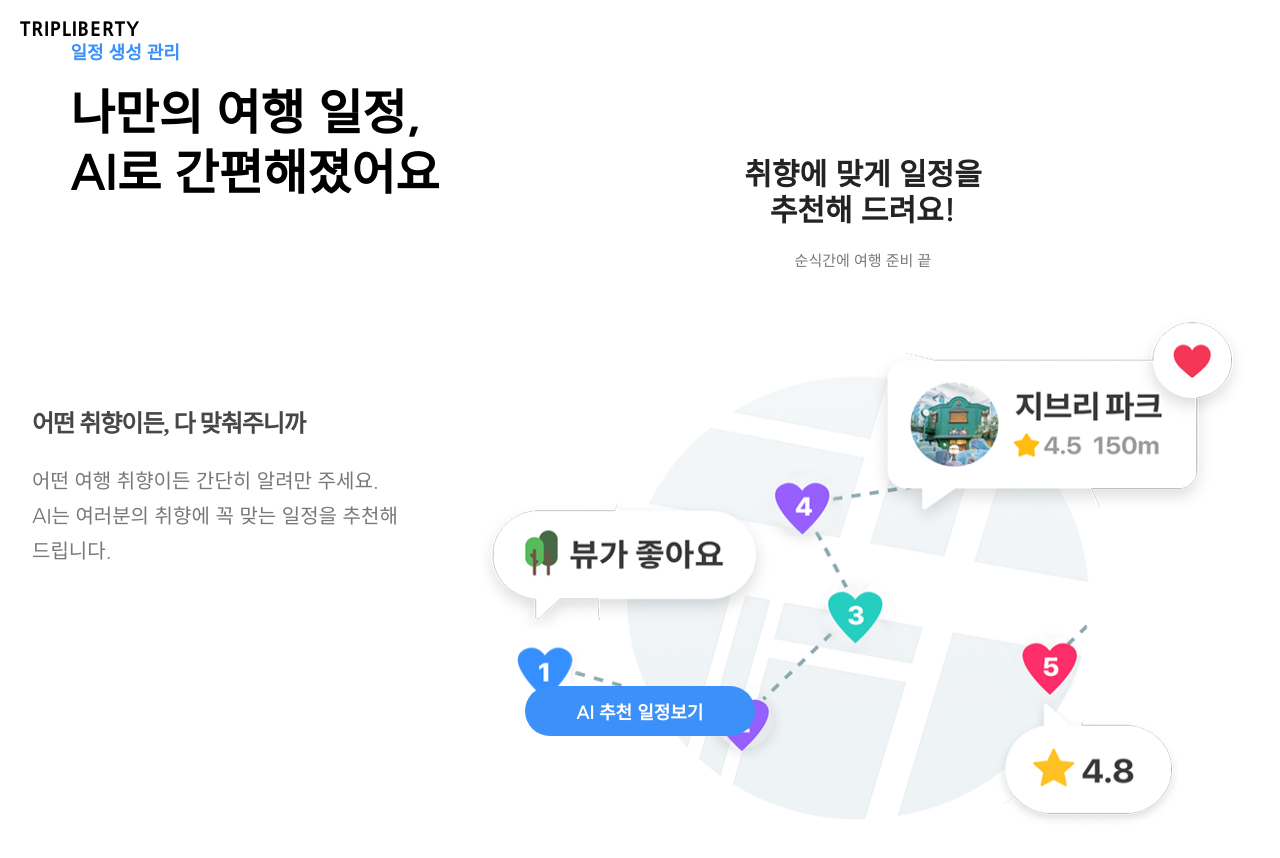
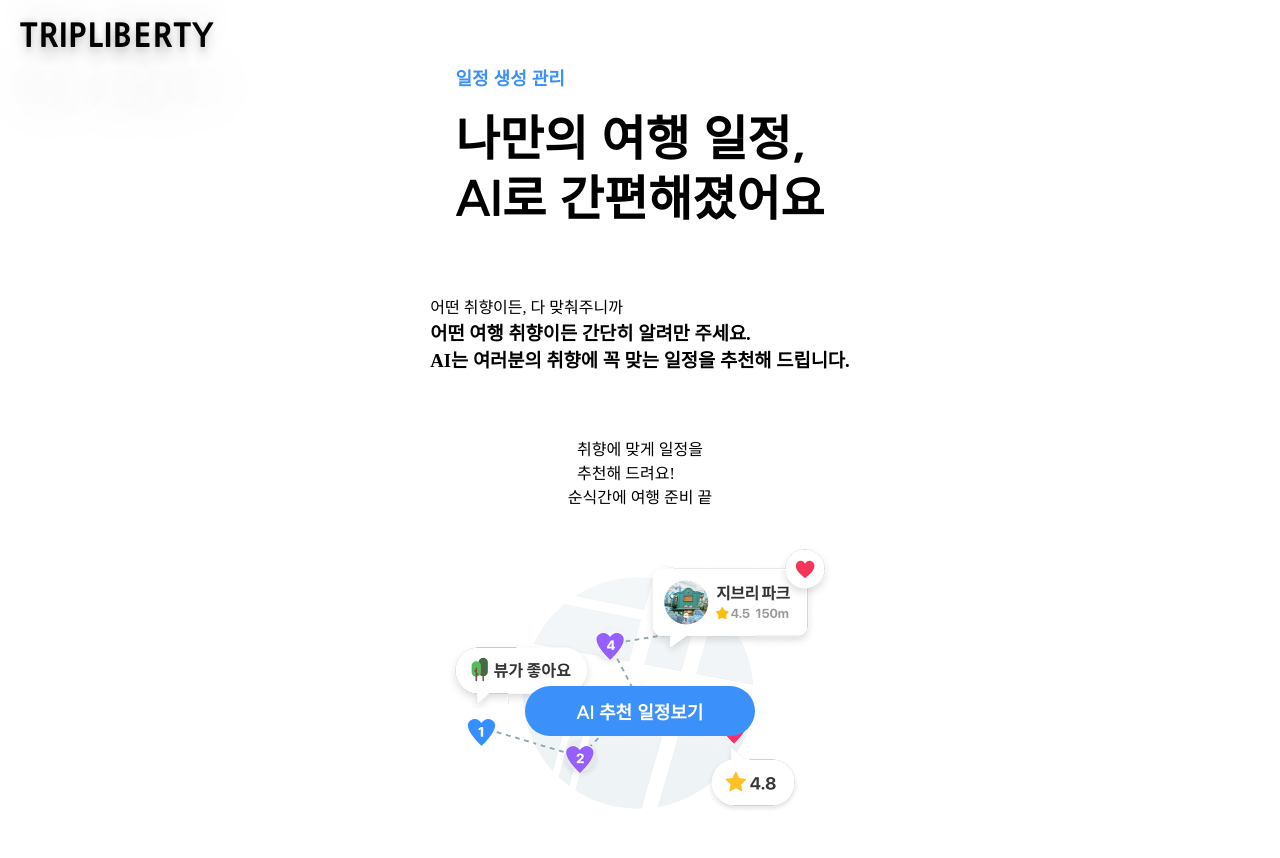
Before and after one commit to projectkorea/trip, a React (Create React App) app: page /schedule in a window 1280 px wide. Shown: the top 858 px of the page. Built offline with nearby package versions, Linux system fonts and the light colour scheme.

Commit message:
refactor(ui): clean up CSS and restructure components for improved layout

```diff
--- a/src/components/Header.jsx
+++ b/src/components/Header.jsx
@@ -18,22 +18,6 @@ function Header({ setModalState }) {
         <h1 className="logo" onClick={handleClick}>
           <a href="">TRIPLIBERTY</a>
         </h1>
-				<div className="header-right-menu">
-					<p>
-						<a href="#">내 예약</a>
-					</p>
-					<button
-						onClick={handleButtonClick}
-						className="btn-open"
-						type="button"
-					>
-						<div className="hamburger">
-							<span className="hamburger_bar"></span>
-							<span className="hamburger_bar"></span>
-							<span className="hamburger_bar"></span>
-						</div>
-					</button>
-				</div>
       </div>
     </header>
   );
--- a/src/components/Main.jsx
+++ b/src/components/Main.jsx
@@ -1,5 +1,27 @@
-import { NavLink, useNavigate } from 'react-router';
+import { useNavigate } from 'react-router';
 import ScheduleButton from '@common/ScheduleButton';
+import styled from 'styled-components';
+
+const LandingPageLayout = styled.div`
+  display: flex;
+  flex-direction: column;
+  align-items: center;
+  justify-content: center;
+  width: 100%;
+  height: 100vh;
+  background-image: url(/images/main.jpg);
+  background-size: cover;
+  background-position: center;
+  background-repeat: no-repeat;
+`;
+
+const Title = styled.h1`
+  font-size: 3rem;
+  font-weight: 600;
+  color: #333;
+  text-align: center;
+  width: 80%;
+`;
 
 function Main() {
   const navigate = useNavigate();
@@ -8,29 +30,10 @@ function Main() {
   };
 
   return (
-    <main>
-      <section className="main-container">
-        <div className="main-wrap home">
-          <div className="schedule-btn-container">
-            <ScheduleButton text="AI 추천 일정보기" onClick={handleOnClick} to="/schedule" />
-            <ScheduleButton text="즉시 투어 가이드" onClick={handleOnClick} to="/components/TripDetails" />
-          </div>
-        </div>
-      </section>
-
-      <div className="popup-container">
-        <div className="popup-content">
-          <p className="popup-message">위치정보 이용권한 설정이 필요합니다.</p>
-          <section className="popup-description">
-            <p>내 근처 정보를 추천받고 싶다면</p>
-            <span className="popup-notice">사용 중인 브라우저의 위치 권한을 허용해주세요.</span>
-          </section>
-          <button className="popup-close">
-            <span className="close-text">닫기</span>
-          </button>
-        </div>
-      </div>
-    </main>
+    <LandingPageLayout>
+      <Title>취향에 맞게 똑똑한 AI가 일정을 추천해 드려요!</Title>
+      <ScheduleButton text="AI 추천 일정보기" onClick={handleOnClick} to="/schedule" />
+    </LandingPageLayout>
   );
 }
 
--- a/src/components/schedules/Schedule.jsx
+++ b/src/components/schedules/Schedule.jsx
@@ -5,6 +5,7 @@ const MainContainer = styled.div`
   width: 100%;
   height: 100%;
   display: flex;
+  flex-direction: column;
   align-items: center;
   justify-content: space-around;
   padding: 2rem;
@@ -14,6 +15,7 @@ const SubContainer = styled.div`
   display: flex;
   flex-direction: column;
   align-items: center;
+  margin: 2rem 0;
 `;
 
 const Button = styled.button`
@@ -31,6 +33,19 @@ const Button = styled.button`
   bottom: 4rem;
 `;
 
+const ImageContainer = styled.div`
+  display: flex;
+  justify-content: center;
+  align-items: center;
+  margin: 0 auto;
+  padding-bottom: 25px;
+  & img {
+    width: 50%;
+    height: 50%;
+    object-fit: cover;
+  }
+`;
+
 function Schedule() {
   const navigate = useNavigate();
 
@@ -39,6 +54,12 @@ function Schedule() {
   }
   return (
     <MainContainer>
+      <div className="header_inner">
+        <h1 className="logo black" onClick={handleClick}>
+          <a href="">TRIPLIBERTY</a>
+        </h1>
+      </div>
+
       <SubContainer>
         <div className="schedule-textbox">
           <h3 className="subTitle">일정 생성 관리</h3>
@@ -48,8 +69,9 @@ function Schedule() {
             AI로 간편해졌어요
           </h2>
         </div>
+      </SubContainer>
 
-        <div className="schedule_content_img">
+      <SubContainer>
         <div className="bottom_text">
           <p>어떤 취향이든, 다 맞춰주니까</p>
           <h3 className="bottom_title">
@@ -58,29 +80,21 @@ function Schedule() {
             AI는 여러분의 취향에 꼭 맞는 일정을 추천해 드립니다.
           </h3>
         </div>
-        </div>
       </SubContainer>
+
       <SubContainer>
-        <div className="header_inner">
-          <h1 className="logo black" onClick={handleClick}>
-            <a href="">TRIPLIBERTY</a>
-          </h1>
-        </div>
-        <div className="main-wrap">
-          <div className="container_textbox">
         <div className="title">
           취향에 맞게 일정을
           <br />
           추천해 드려요!
         </div>
         <div className="text">순식간에 여행 준비 끝</div>
-          </div>
+      </SubContainer>
 
-          <div className="main-visual">
+      <ImageContainer>
         <img src="images/schedules/main-visual.png" alt="" />
-          </div>
-        </div>
-      </SubContainer>
+      </ImageContainer>
+
       <Button onClick={handleClick}>AI 추천 일정보기</Button>
     </MainContainer>
   );
--- a/src/components/schedules/login/Loginstyle.jsx
+++ b/src/components/schedules/login/Loginstyle.jsx
@@ -1,12 +1,10 @@
 import styled from "styled-components";
 
-//.main-container
 export const MainContainer = styled.div`
   width: 100%;
   height: 100%;
 `;
 
-//.main-container .main-wrap
 export const MainWrap = styled.div`
   max-width: 800px;
   width: 100%;
@@ -20,7 +18,6 @@ export const MainVisual = styled.div`
   margin: 0 auto;
   margin-bottom: 30px;
 `;
-//.main-container .main-wrap .main-visual img
 export const MainVisualImg = styled.div`
 	width: 100%;
 	font-size: 0;
--- a/src/schedule.css
+++ b/src/schedule.css
@@ -2,10 +2,6 @@ main {
 	width: 100%;
 	height: 100%;
 	background-color: #f3f6f8;
-}
-.main-container {
-	width: 100%;
-	height: 100%;
 }
 .main-container .header_inner {
 	max-width: 800px;
@@ -21,15 +17,6 @@ main {
 	width: 100%;
 	height: 34px;
 }
-.main-container .main-wrap {
-	margin: 0 auto;
-	padding-bottom: 8rem;
-}
-.main-wrap .container_textbox {
-	font-family: "Nanum Gothic", sans-serif;
-	text-align: center;
-	padding-top: 40px;
-}
 .container_textbox .title {
 	font-size: 30px;
 	line-height: 36px;
@@ -42,15 +29,6 @@ main {
 	color: #787878;
 	padding-top: 10px;
 	margin-bottom: 35px;
-}
-.main-wrap .main-visual {
-}
-.main-wrap .main-visual img {
-	width: 770px;
-	height: 605px;
-	margin: 0 auto;
-	display: block;
-	padding-bottom: 25px;
 }
 .main-wrap .next-button {
 	max-width: 800px;
--- a/src/style.css
+++ b/src/style.css
@@ -51,14 +51,14 @@ header .header_inner {
   position: absolute;
   top: 20px;
   left: 20px;
-  font-size: 19px;
+  font-size: 2rem;
   font-family: 'Nanum Gothic', sans-serif;
   font-weight: 800;
   letter-spacing: 1px;
   color: #fff;
+  text-shadow: rgba(0, 0, 0, 0.25) 0px 54px 55px, rgba(0, 0, 0, 0.12) 0px -12px 30px, rgba(0, 0, 0, 0.12) 0px 4px 6px, rgba(0, 0, 0, 0.17) 0px 12px 13px, rgba(0, 0, 0, 0.09) 0px -3px 5px;
 }
-.header_inner .logo img {
-}
+
 .logo.black {
   filter: brightness(0);
 }
@@ -182,31 +182,10 @@ header .header_inner {
     opacity: 1;
   }
 }
-main {
-}
-.main-container {
-  position: relative;
-  top: 0;
-  left: 0;
-}
 .schedule-container {
   width: 100%;
 	height: 100vh;
   overflow: auto;
-}
-.main-container .main-wrap.home {
-  width: 100%;
-  height: 100vh;
-  background-image: url(../public/images/main.jpg);
-  background-size: cover;
-  background-position: center;
-  background-repeat: no-repeat;
-}
-
-.main-container .main-wrap img {
-  width: 100%;
-  height: 100%;
-  font-size: 0;
 }
 .main-wrap .main_textbox {
   max-width: 350px;
@@ -256,27 +235,6 @@ main {
 .schedule_content_img {
   position: relative;
   display: flex;
-}
-.schedule_content_img .bottom_text {
-  padding-top: 200px;
-  margin-bottom: 300px;
-  animation: FadeInSub 1.3s ease 0.95s forwards;
-}
-.schedule_content_img .bottom_text p {
-  font-size: 24px;
-  font-weight: bold;
-  color: #474747;
-  margin-bottom: 25px;
-  letter-spacing: -1px;
-}
-.schedule_content_img .bottom_text .bottom_title {
-  font-family: 'Nanum Gothic', sans-serif;
-  font-weight: 400;
-  font-size: 20px;
-  line-height: 35px;
-  word-break: keep-all;
-  color: #787878;
-  margin-bottom: 35px;
 }
 .schedule_content_img .schedule_imgbox {
   position: absolute;
@@ -426,19 +384,6 @@ main {
   text-align: center;
   line-height: 40px;
 }
-
-.main-container {
-  width: 100%;
-  height: 100%;
-}
-.main-container .main-wrap {
-  margin: 0 auto;
-}
-.main-wrap .container_textbox {
-  font-family: 'Nanum Gothic', sans-serif;
-  text-align: center;
-  margin-top: 70px;
-}
 .container_textbox .title {
   font-size: 30px;
   line-height: 36px;
--- a/src/styles/ScheduleButton.css
+++ b/src/styles/ScheduleButton.css
@@ -1,35 +1,23 @@
-.schedule-btn-container {
-  display: flex;
-  gap: 10px;
-  position: absolute;
-  z-index: 1;
-  top: 55%;
-  left: 50%;
-  transform: translateX(-50%);
-}
 .schedule-btn {
   width: 200px;
   height: 160px;
+  display: flex;
+  justify-content: center;
+  align-items: center;
+  gap: 10px;
+  z-index: 1;
   padding: 15px 30px;
   font-size: 16px;
   color: #fff;
-  /* border: 2px solid #3b90f9; */
   border: none;
   border-radius: 30px;
-  background-color: #ffffff;
-  background-color: #036fdc;
   font-weight: bold;
   cursor: pointer;
-  display: flex;
-  justify-content: center;
-  align-items: center;
-  transition: all 0.3s ease;
-  position: relative;
   overflow: hidden;
   text-transform: uppercase;
   font-family: 'Roboto', sans-serif;
   transition: background-color 0.3s ease;
-  /* box-shadow: 0 4px 6px rgba(0, 0, 0, 0.1); */
+  margin-top: 40px;
 }
 
 .schedule-btn__icon {
```
Lines whose indentation alone changed are shown as unchanged.
